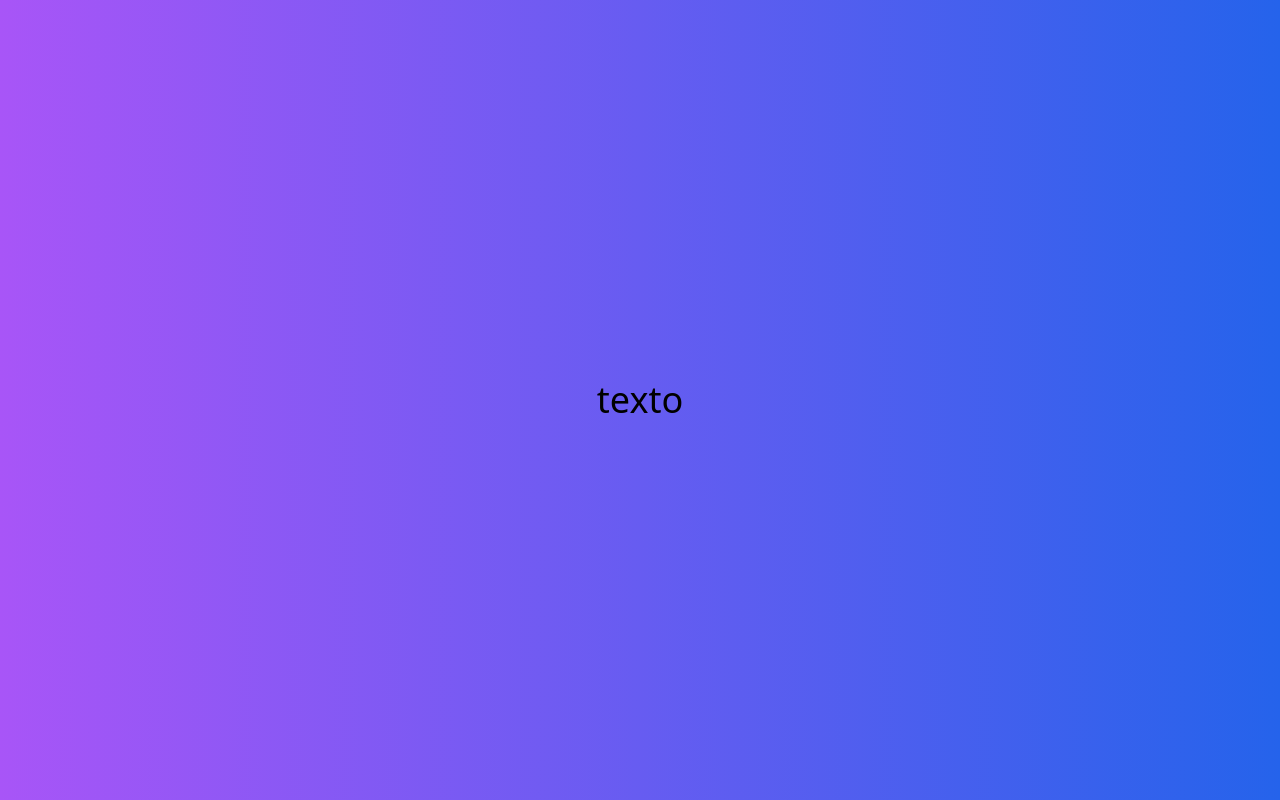
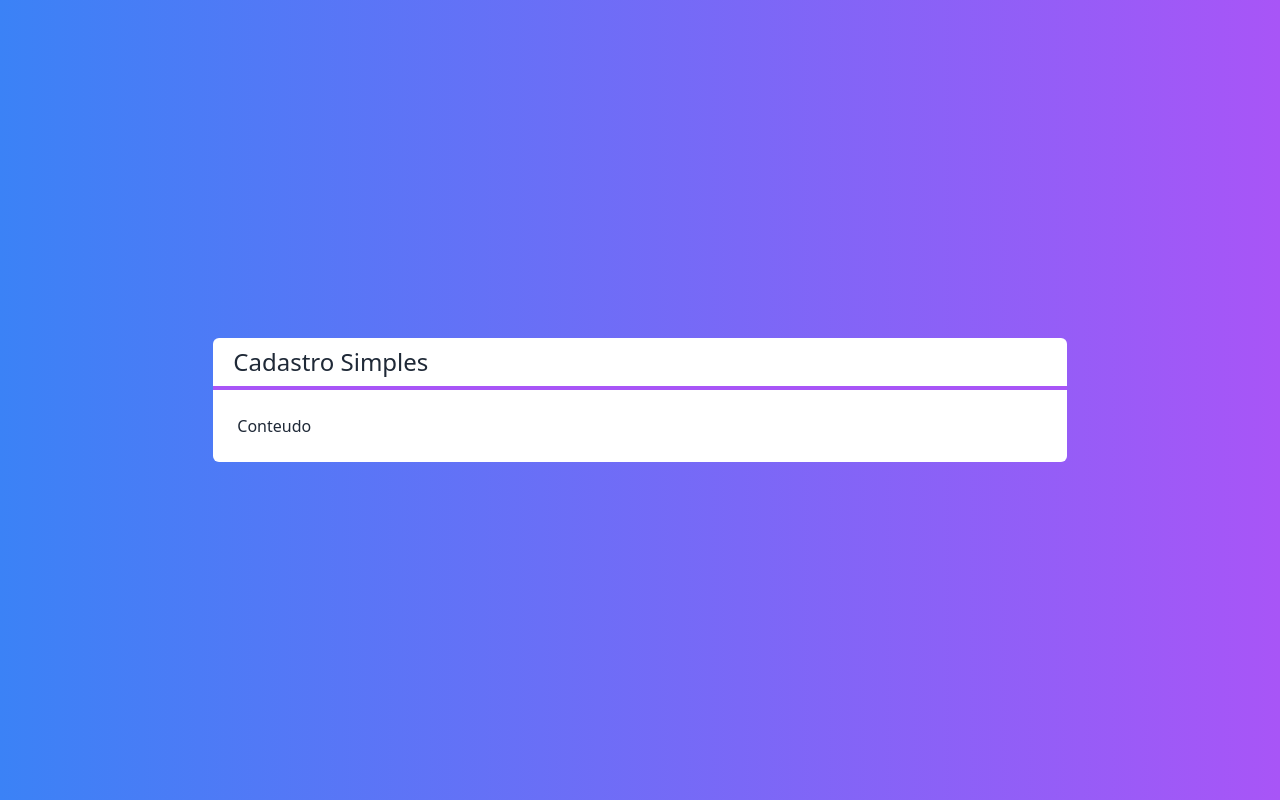
Before and after one commit to BielBatemarque/curd-next, a Next.js app: page / in a window 1280 px wide. Built offline with nearby package versions, Linux system fonts and the light colour scheme.

Commit message:
componente layout e titulo

```diff
--- /dev/null
+++ b/src/components/Layout.tsx
@@ -0,0 +1,20 @@
+import Titulo from "./Titulo";
+
+interface LayoutProps{
+    titulo: string
+    children: any
+}
+
+export default function Layout(props: LayoutProps){
+    return(
+        <div className={`
+        flex flex-col w-2/3
+        bg-white text-gray-800 rounded-md
+        `}>
+            <Titulo titulo="Cadastro Simples"/>
+            <div className="p-6">
+                {props.children}
+            </div>
+        </div>
+    );
+};
--- /dev/null
+++ b/src/components/Titulo.tsx
@@ -0,0 +1,14 @@
+interface TituloProps{
+    titulo?: string,
+}
+
+export default function Titulo(props: TituloProps){
+    return(
+        <div className=" flex flex-col justify-center">
+            <h1 className="px-5 py-2 text-2xl">
+                {props.titulo}
+            </h1>
+            <hr className="border-2 border-purple-500"/>
+        </div>
+    );
+}
--- a/src/pages/index.tsx
+++ b/src/pages/index.tsx
@@ -1,10 +1,15 @@
+import Layout from "../components/Layout";
+
 export default function Home() {
   return (
     <div className={`
-      flex h-screen justify-center items-center
-      bg-gradient-to-r from-purple-500 to-blue-600
+      flex justify-center items-center
+      h-screen bg-gradient-to-r from-blue-500 to-purple-500
+      text-white
     `}>
-      <span className="text-4xl">texto</span>
+      <Layout titulo="Cadastrino">
+          <span>Conteudo</span>
+      </Layout>
     </div>
   )
 }
```
